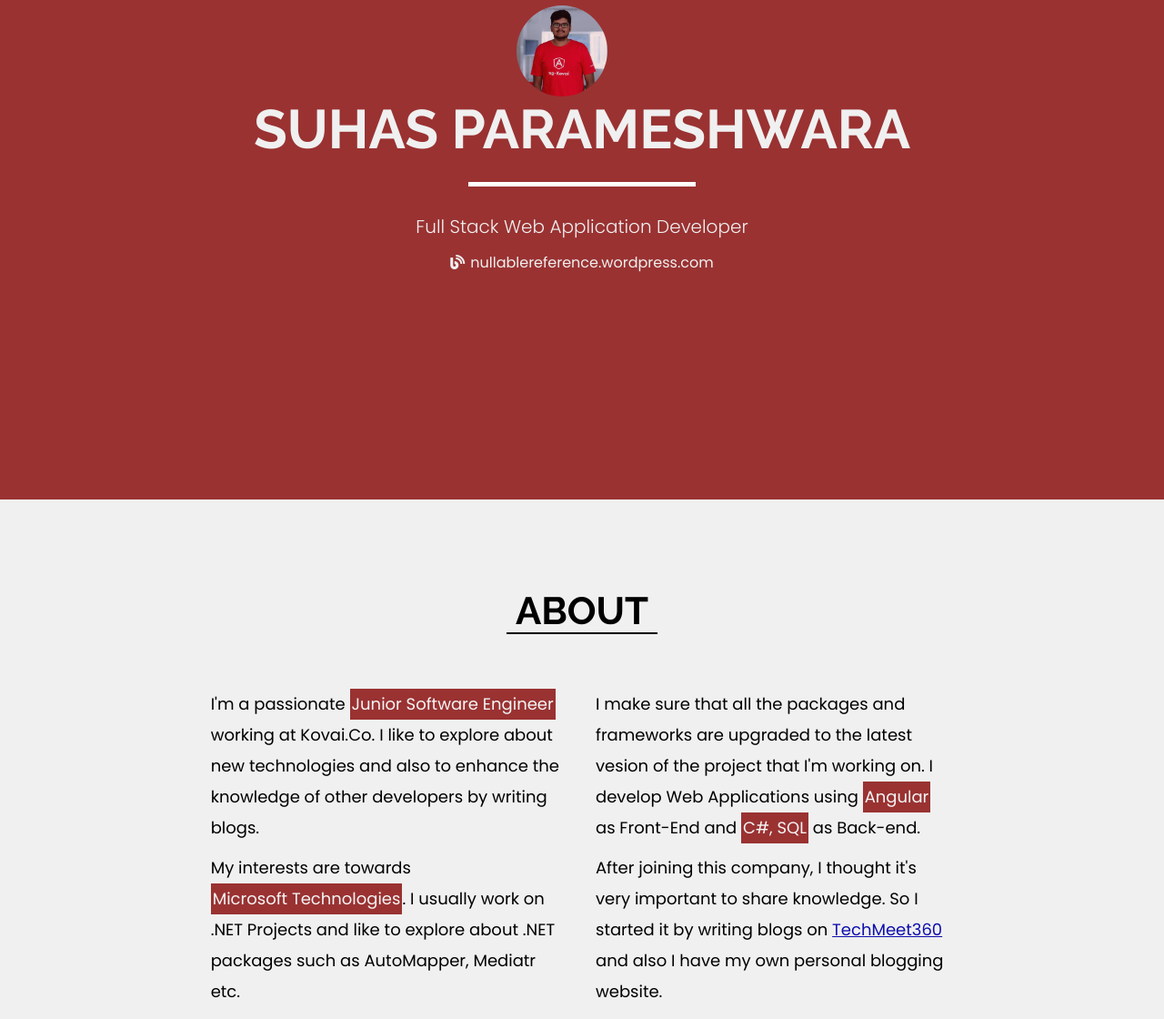
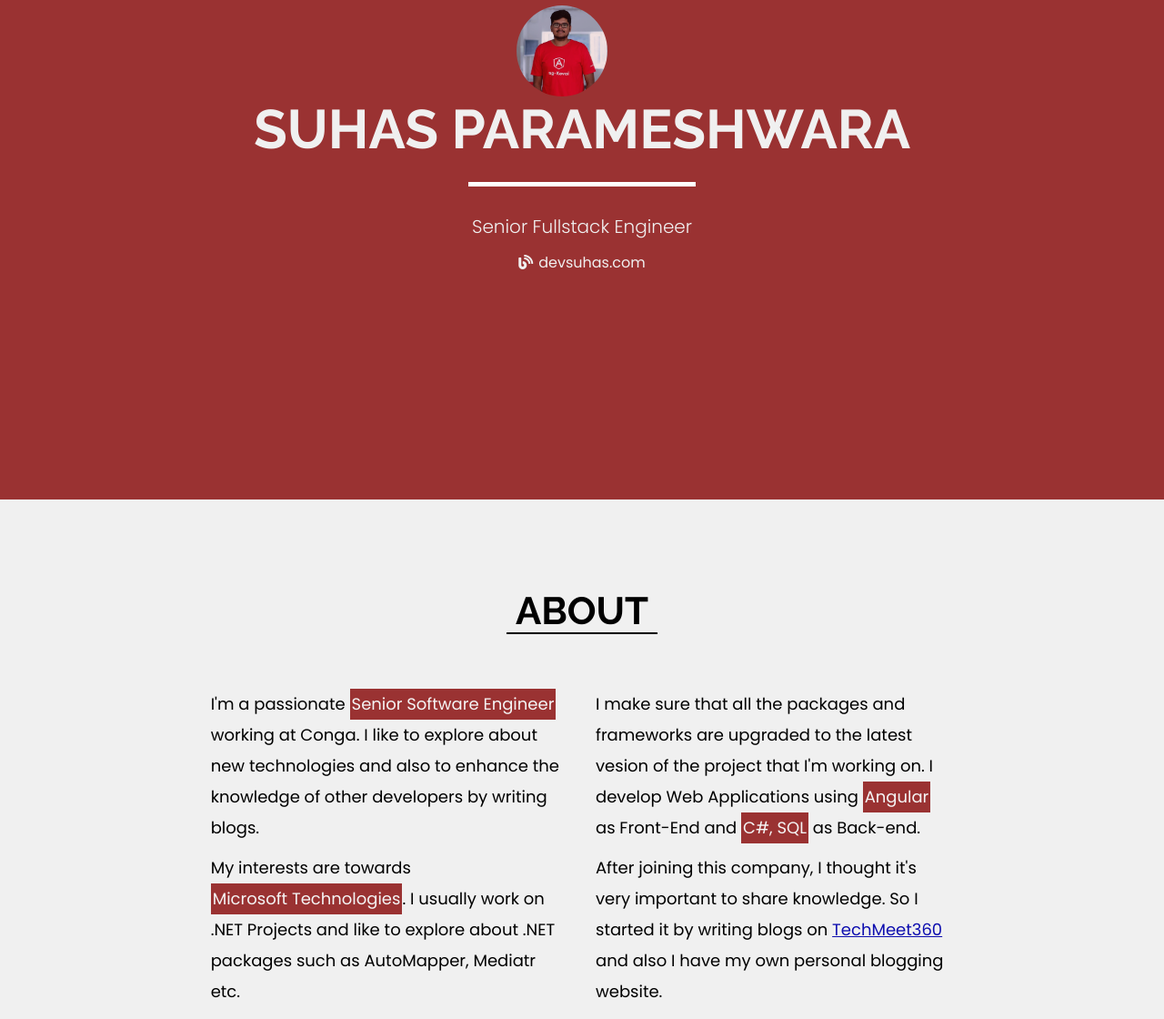
Before and after one commit to SuhasParameshwara/MyPortfolio, a plain HTML site: page index.html in a window 1280 px wide. Shown: the part 251-1371 px from the top of the page at 91% size. Drawn offline with nearby package versions, Linux system fonts and the light colour scheme.

Commit message:
Update index.html

```diff
--- a/index.html
+++ b/index.html
@@ -53,13 +53,13 @@
         <h1>SUHAS PARAMESHWARA</h1>
         <hr class="custom-hr">
         </hr>
-        <p>Full Stack Web Application Developer</p>
+        <p>Senior Fullstack Engineer</p>
       </div>
     </div>
     <div class="row">
       <div class="col-sm-12" style="top: 25%;font-size: 16px;">
         <a href="https://nullablereference.wordpress.com/" target="_blank"><i
-            class="fas fa-blog"></i>nullablereference.wordpress.com</a>
+            class="fas fa-blog"></i>devsuhas.com</a>
       </div>
     </div>
   </section>
@@ -69,7 +69,7 @@
       <div class="containter">
         <div class="row">
           <div class="col-lg-4 col-lg-offset-2" style="color: black">
-            <p>I'm a passionate <span class="text-highlight">Junior Software Engineer</span> working at Kovai.Co. I like
+            <p>I'm a passionate <span class="text-highlight">Senior Software Engineer</span> working at Conga. I like
               to explore about new technologies
               and
               also to enhance the knowledge of other developers by writing blogs.</h4>
```
